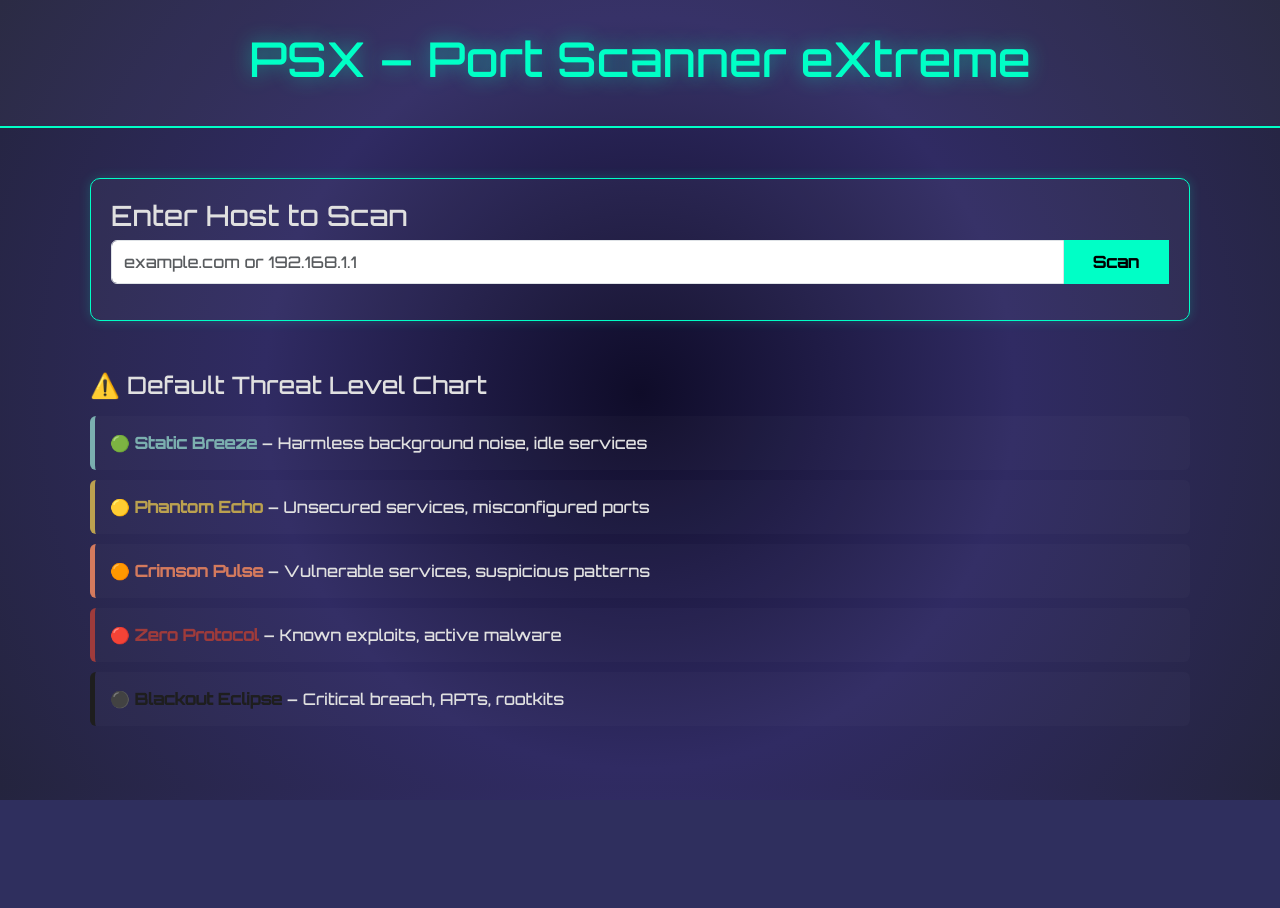
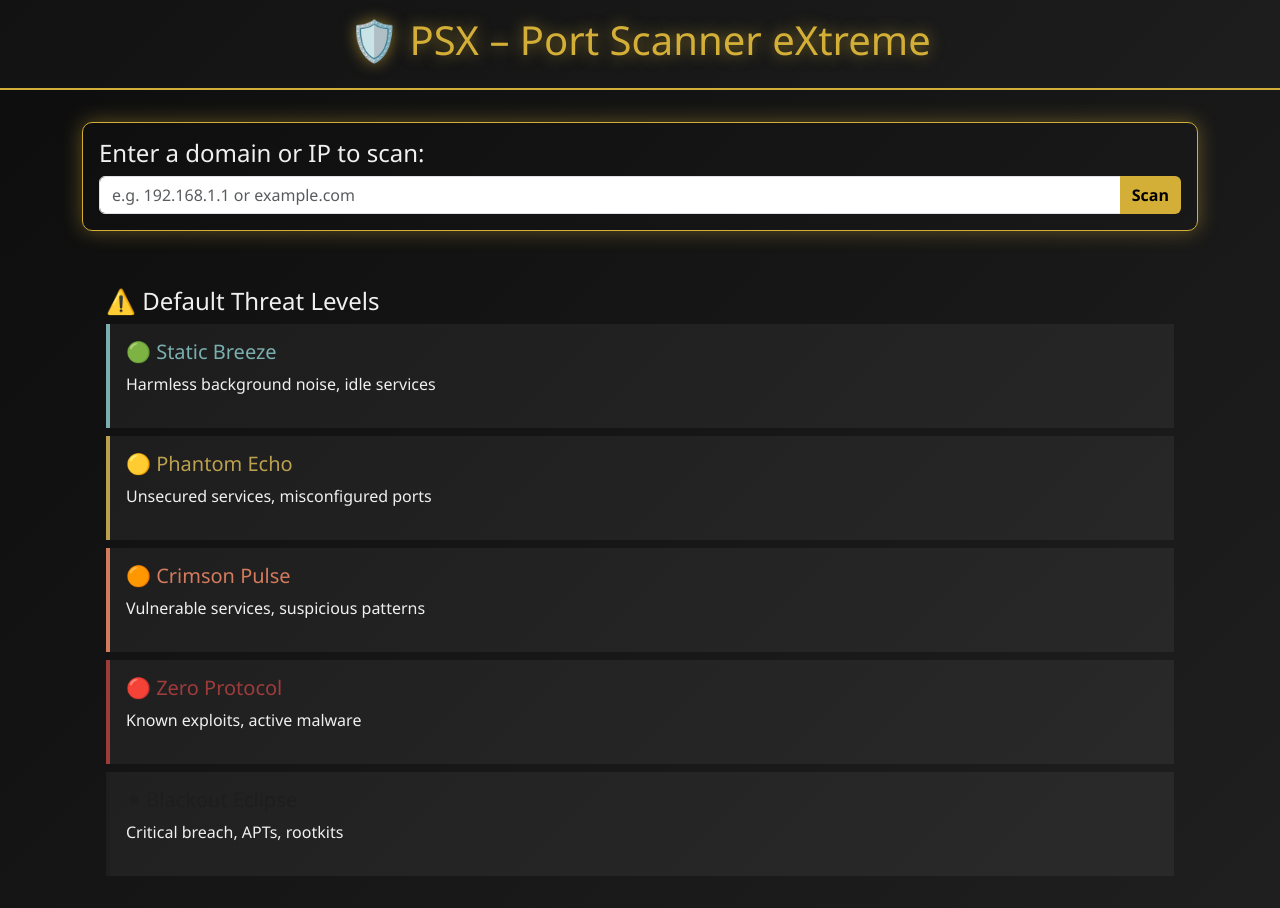
Before and after one commit to RishabSolemn/Port0-0, a Flask app: page / in a window 1280 px wide. Before the commit the page ends 800 px from the top, so only its background shows below. Run offline with Flask 3, Linux system fonts and the light colour scheme; some libraries are stand-ins or nearby versions.

Commit message:
Update index.html

```diff
--- a/templates/index.html
+++ b/templates/index.html
@@ -1,218 +1,150 @@
 <!DOCTYPE html>
 <html lang="en">
 <head>
-    <meta charset="UTF-8">
-    <title>PSX - Port Scanner eXtreme</title>
-    <meta name="viewport" content="width=device-width, initial-scale=1.0">
-    <link href="https://fonts.googleapis.com/css2?family=Orbitron:wght@500&display=swap" rel="stylesheet">
+  <meta charset="UTF-8" />
+  <meta name="viewport" content="width=device-width, initial-scale=1.0"/>
+  <title>PSX – Port Scanner eXtreme</title>
   <link rel="stylesheet" href="https://cdn.jsdelivr.net/npm/bootstrap@5.3.2/dist/css/bootstrap.min.css">
   <style>
     body {
-            background: radial-gradient(circle, #0f0c29, #302b63, #24243e);
-            color: #e0e0e0;
-            font-family: 'Orbitron', sans-serif;
-            overflow-x: hidden;
+      background: linear-gradient(135deg, #0d0d0d, #1f1f1f);
+      color: #f0f0f0;
+      font-family: 'Segoe UI', Tahoma, Geneva, Verdana, sans-serif;
     }
-
     header {
-            padding: 30px 0;
-            text-align: center;
-            background: rgba(255, 255, 255, 0.03);
-            border-bottom: 2px solid #00FFC6;
+      background: rgba(255, 255, 255, 0.02);
+      padding: 1rem;
+      border-bottom: 2px solid #D4AF37;
     }
-
     header h1 {
-            font-size: 3rem;
-            color: #00FFC6;
-            text-shadow: 0 0 20px #00ffc677;
+      color: #D4AF37;
+      text-shadow: 0 0 15px #D4AF3799;
     }
-
-        #scanner-section {
-            padding: 50px 20px;
+    .partition {
+      margin-top: 2rem;
+      padding: 1.5rem;
+      border-radius: 10px;
     }
-
     .neon-box {
-            background: rgba(255, 255, 255, 0.03);
-            border: 1px solid #00FFC6;
+      border: 1px solid #D4AF37;
+      box-shadow: 0 0 20px #D4AF3766;
       border-radius: 10px;
-            padding: 20px;
-            box-shadow: 0 0 12px #00ffc633;
-            margin-bottom: 30px;
+      padding: 1rem;
     }
-
     .scan-btn {
-            background: #00FFC6;
+      background: #D4AF37;
       color: #000;
       border: none;
-            padding: 10px 30px;
       font-weight: bold;
-            transition: all 0.3s ease-in-out;
     }
-
     .scan-btn:hover {
       background: #000;
-            color: #00FFC6;
-            border: 1px solid #00FFC6;
+      color: #D4AF37;
+      border: 1px solid #D4AF37;
     }
-
     .port-card {
+      background: rgba(255, 255, 255, 0.08);
+      padding: 1rem;
+      border-radius: 8px;
+      margin: 0.5rem 0;
+    }
+    .ref-card {
       background: rgba(255, 255, 255, 0.05);
-            border-left: 5px solid;
-            padding: 15px;
-            margin-bottom: 15px;
-            border-radius: 8px;
+      border-left: 4px solid #D4AF37;
+      padding: 1rem;
+      margin: 0.5rem 0;
     }
-
-        .threat-chart, .ref-section {
-            margin-top: 50px;
-        }
-
-        .ref-card {
-            background: rgba(255, 255, 255, 0.02);
-            padding: 15px;
-            border-left: 5px solid;
-            margin-bottom: 10px;
-            border-radius: 6px;
-        }
-
-        .modal-backdrop.show {
-            background-color: rgba(0, 0, 0, 0.8);
-        }
-
     .modal-content {
-            background-color: #191919;
-            border: 1px solid #00FFC6;
-            color: white;
-        }
-
-        .loading-overlay {
-            position: fixed;
-            top: 0; left: 0; right: 0; bottom: 0;
-            background-color: rgba(0, 0, 0, 0.85);
-            display: flex;
-            align-items: center;
-            justify-content: center;
-            z-index: 1050;
-            display: none;
-        }
-
-        .rasengan {
-            width: 100px;
-            height: 100px;
-            border-radius: 50%;
-            border: 4px solid #00f7ff;
-            animation: spin 1s linear infinite, pulse 1.2s ease-in-out infinite;
-            box-shadow: 0 0 25px #00f7ff, inset 0 0 15px #00f7ff;
-        }
-
-        @keyframes spin {
-            from { transform: rotate(0deg); }
-            to { transform: rotate(360deg); }
-        }
-
-        @keyframes pulse {
-            0%, 100% { transform: scale(1); }
-            50% { transform: scale(1.2); }
+      background-color: #1a1a1a;
+      border: 1px solid #D4AF37;
+      color: #fff;
     }
   </style>
 </head>
 <body>
-    <header>
-        <h1>PSX – Port Scanner eXtreme</h1>
+  <header class="text-center">
+    <h1>🛡️ PSX – Port Scanner eXtreme</h1>
   </header>
 
-    <div class="container" id="scanner-section">
-        <div class="neon-box">
-            <h3>Enter Host to Scan</h3>
-            <div class="input-group mb-3">
-                <input type="text" id="host-input" class="form-control" placeholder="example.com or 192.168.1.1">
-                <button class="scan-btn" onclick="confirmScan()">Scan</button>
+  <main class="container">
+    <!-- Search -->
+    <div class="partition neon-box">
+      <h4>Enter a domain or IP to scan:</h4>
+      <div class="input-group">
+        <input type="text" id="hostInput" class="form-control" placeholder="e.g. 192.168.1.1 or example.com"/>
+        <button class="btn scan-btn" onclick="showPermission()">Scan</button>
       </div>
     </div>
 
-        <div id="results-section"></div>
-
-        <div class="threat-chart">
-            <h4>⚠️ Default Threat Level Chart</h4>
-            <div id="threat-ref" class="mt-3"></div>
+    <!-- Default Threat Levels Reference -->
+    <div class="partition">
+      <h4>⚠️ Default Threat Levels</h4>
+      <div id="threatLevels">
+        {% for level, (name, desc, color) in threat_levels.items() %}
+          <div class="ref-card" style="border-left-color: {{ color }}">
+            <h5 style="color: {{ color }}">{{ name }}</h5>
+            <p>{{ desc }}</p>
+          </div>
+        {% endfor %}
       </div>
     </div>
+
+    <!-- Results Section -->
+    <div class="partition neon-box" id="resultContainer" style="display:none;">
+      <h4>🔍 Scan Results for <span id="scanTarget"></span></h4>
+      <div id="results"></div>
+      <a href="/download-log" class="btn btn-outline-light mt-3">📥 Download Log</a>
+    </div>
+  </main>
 
   <!-- Modal for Permission -->
   <div class="modal fade" id="permissionModal" tabindex="-1" aria-labelledby="permissionModalLabel" aria-hidden="true">
     <div class="modal-dialog modal-dialog-centered">
-        <div class="modal-content text-center p-4">
-          <h5 class="modal-title mb-3">Permission Required</h5>
-          <p>Do you have permission to scan this domain or IP?</p>
-          <button type="button" class="btn btn-success me-2" data-bs-dismiss="modal" onclick="doScan()">Yes</button>
-          <button type="button" class="btn btn-danger" onclick="window.location.reload()">No</button>
+      <div class="modal-content">
+        <div class="modal-header">
+          <h5 class="modal-title">⚠️ Permission Required</h5>
+        </div>
+        <div class="modal-body">
+          Do you have permission to scan the entered domain or IP?
+        </div>
+        <div class="modal-footer">
+          <button class="btn btn-secondary" data-bs-dismiss="modal">No</button>
+          <button class="btn btn-success" onclick="startScan()">Yes</button>
+        </div>
       </div>
     </div>
   </div>
 
-    <!-- Loading Animation -->
-    <div class="loading-overlay" id="loading">
-        <div class="rasengan"></div>
-    </div>
-
+  <!-- Bootstrap & Script -->
   <script src="https://cdn.jsdelivr.net/npm/bootstrap@5.3.2/dist/js/bootstrap.bundle.min.js"></script>
   <script>
-        const threatLevels = {{ threat_levels|tojson }};
-
-        function confirmScan() {
-            let input = document.getElementById("host-input").value.trim();
-            if (!input) return alert("Please enter a domain or IP address.");
-            new bootstrap.Modal(document.getElementById("permissionModal")).show();
+    function showPermission() {
+      const modal = new bootstrap.Modal(document.getElementById('permissionModal'));
+      modal.show();
     }
 
-        function doScan() {
-            let host = document.getElementById("host-input").value.trim();
-            document.getElementById("loading").style.display = "flex";
-
+    function startScan() {
+      const host = document.getElementById('hostInput').value;
+      if (!host) return alert("Please enter a domain or IP.");
       fetch("/scan", {
         method: "POST",
-                headers: {'Content-Type': 'application/json'},
+        headers: { 'Content-Type': 'application/json' },
         body: JSON.stringify({ host: host })
       })
       .then(res => res.json())
       .then(data => {
-                document.getElementById("loading").style.display = "none";
-                if (data.error) {
-                    alert(data.error);
-                    return;
-                }
-                showResults(data);
+        document.getElementById("resultContainer").style.display = "block";
+        document.getElementById("scanTarget").innerText = `${data.host} (${data.ip})`;
+        const resultsDiv = document.getElementById("results");
+        resultsDiv.innerHTML = "";
+        data.results.forEach(r => {
+          resultsDiv.innerHTML += `
+            <div class="port-card" style="border-left: 5px solid ${r.color}">
+              <strong>Port ${r.port}:</strong> ${r.status} <br/>
+              <em>${r.description}</em> <br/>
+              <span style="color: ${r.color}">${r.threat_name}</span> – ${r.threat_description}
+            </div>`;
         });
-        }
-
-        function showResults(data) {
-            const results = data.results;
-            const resultBox = document.getElementById("results-section");
-            resultBox.innerHTML = `<h4>Scan Results for ${data.host} [${data.ip}]</h4>`;
-            results.forEach(item => {
-                const el = document.createElement("div");
-                el.className = "port-card";
-                el.style.borderLeftColor = item.color;
-                el.innerHTML = `
-                    <strong>Port ${item.port}:</strong> ${item.status} <br>
-                    <small>${item.description}</small><br>
-                    <span style="color: ${item.color}; font-weight: bold;">${item.threat_name}</span> –
-                    <small>${item.threat_description}</small>
-                `;
-                resultBox.appendChild(el);
-            });
-
-            resultBox.innerHTML += `<a href="/download-log" class="btn btn-outline-light mt-3">⬇️ Download Scan Log</a>`;
-        }
-
-        window.onload = () => {
-            const threatRef = document.getElementById("threat-ref");
-            Object.values(threatLevels).forEach(([name, desc, color]) => {
-                const el = document.createElement("div");
-                el.className = "ref-card";
-                el.style.borderLeftColor = color;
-                el.innerHTML = `<strong style="color: ${color}">${name}</strong> – ${desc}`;
-                threatRef.appendChild(el);
       });
     }
   </script>
```
Lines whose indentation alone changed are shown as unchanged.
